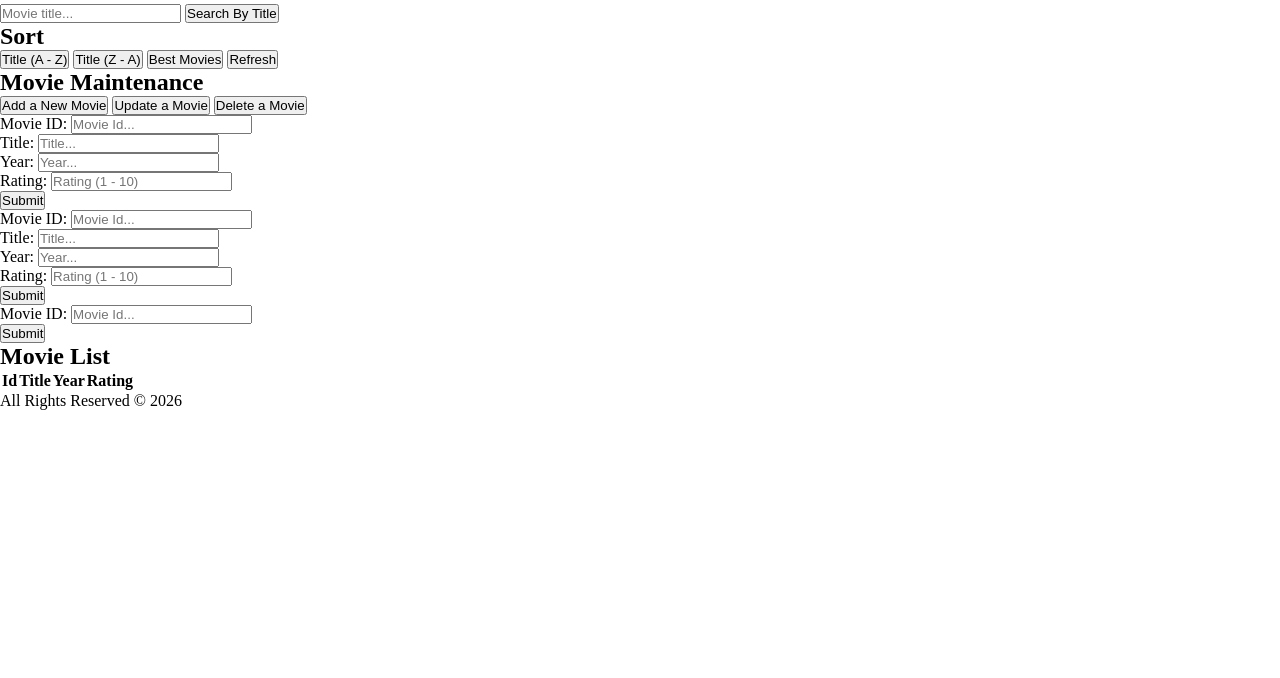
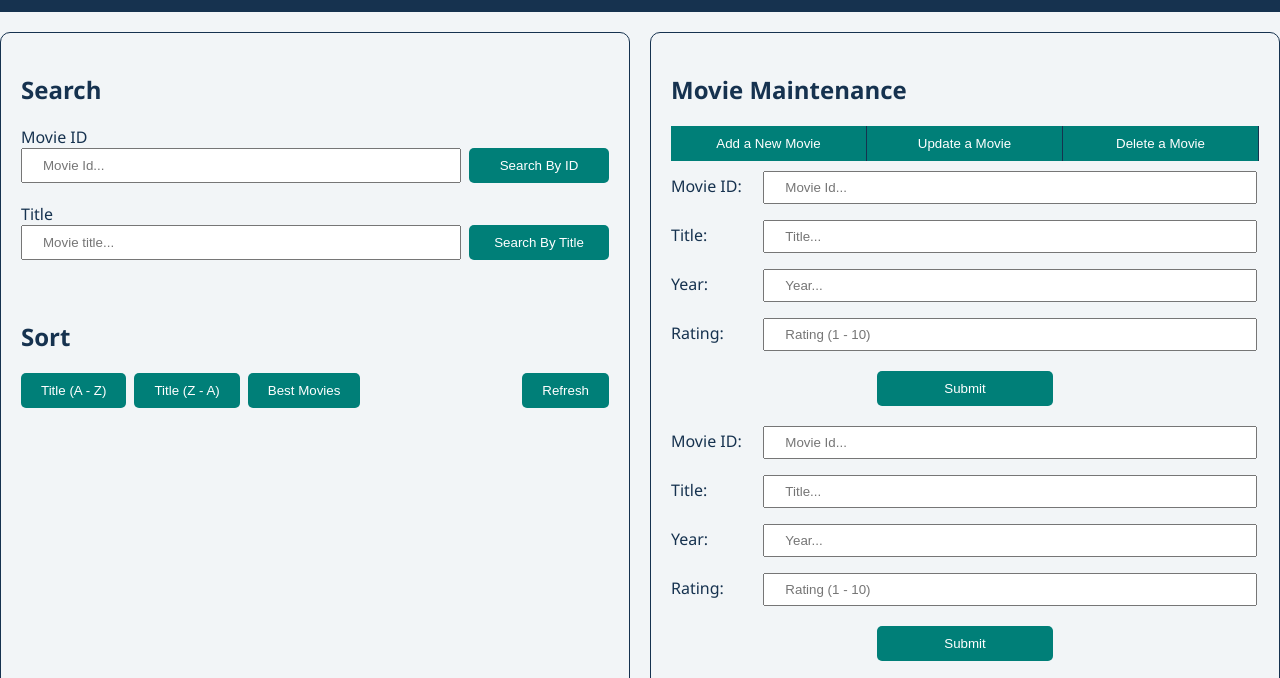
Before and after one commit to mzakl/part5, a plain HTML site: page index.html in a window 1280 px wide. Shown: the part 133-811 px from the top of the page. Drawn offline with Linux system fonts and the light colour scheme.

Commit message:
prototype styling
add prototype styling to the Movie Manger

```diff
--- a/css/style.css
+++ b/css/style.css
@@ -1,5 +1,229 @@
+:root {
+  --primary-colour: #f2f5f7;
+  --complementary-colour: #16324f;
+  --accent-colour: #007f78;
+  --active-tab-colour: #16324f;
+  --button-hover-colour: #16324f;
+  --font-colour-light: #ffffff;
+  --font-colour-dark: #000000;
+  --font-colour-light: #ffffff;
+  --backgroung-colour-light: #ffffff;
+}
+
 * {
   box-sizing: border-box;
+}
+
+body {
+  display: flex;
+  flex-direction: column;
+  min-height: 100vh;
+  font-family: 'Segoe UI', sans-serif;
   margin: 0;
-  padding: 0;
+  background-color: var(--primary-colour);
+  color: var(--complementary-colour);
 }
+
+main {
+  flex-grow: 1;
+}
+
+header {
+  background-color: var(--complementary-colour);
+  color: var(--font-colour-light);
+  padding: 30px 0;
+  margin-bottom: 20px;
+}
+
+header h1 {
+  margin-top: 0;
+  margin-bottom: 20px;
+}
+
+header p {
+  margin: 0;
+}
+
+footer {
+  background-color: var(--complementary-colour);
+  color: var(--font-colour-light);
+  padding: 20px 0;
+  margin-top: 20px;
+}
+
+footer p {
+  margin: 0;
+}
+
+h2 {
+  color: var(--complementary-colour);
+}
+
+.text-center {
+  text-align: center;
+}
+
+.container {
+  max-width: 1300px;
+  margin: 0 auto;
+  width: 100%;
+}
+
+.cpx-flex {
+  display: flex;
+  flex-direction: row;
+  justify-content: space-between;
+  gap: 20px;
+  min-height: 450px;
+}
+
+.list-manage {
+  width: 50%;
+  border: 1px solid var(--complementary-colour);
+  padding: 20px;
+  border-radius: 10px;
+  min-height: 450px;
+}
+
+.search-sort {
+  width: 50%;
+  border: 1px solid var(--complementary-colour);
+  padding: 20px;
+  border-radius: 10px;
+}
+
+table {
+  width: 100%;
+  border-collapse: collapse;
+  border: 1px solid var(--complementary-colour);
+}
+
+th {
+  background-color: var(--complementary-colour);
+  color: var(--font-colour-light);
+  padding: 10px 5px;
+}
+
+td {
+  padding: 10px 5px;
+}
+
+/* Centre all headers and data cells */
+
+th,
+td {
+  text-align: center;
+  border-bottom: 1px solid;
+}
+
+/* Left-align the Title column */
+th:nth-child(2),
+td:nth-child(2) {
+  text-align: left;
+}
+
+button {
+  display: inline-block;
+  background-color: var(--accent-colour);
+  color: var(--font-colour-light);
+  border: none;
+  padding: 10px 20px;
+  border-radius: 5px;
+  cursor: pointer;
+}
+
+button:hover {
+  background-color: var(--button-hover-colour);
+}
+
+.tx {
+  display: flex;
+  flex-direction: row;
+}
+
+.tablinks {
+  border-right: 1px solid var(--complementary-colour);
+}
+
+.tab button {
+  flex: 1;
+  border-radius: 0;
+}
+
+input {
+  padding: 7px 20px;
+}
+
+.tabcontent {
+  padding: 10px 0;
+}
+
+.tabcontent label {
+  display: inline-block;
+  width: 15%;
+}
+
+.tabcontent input {
+  display: inline-block;
+  width: 84%;
+}
+
+.tabcontent button {
+  width: 30%;
+  display: block;
+  margin: 0 auto;
+}
+
+.mb-3 {
+  margin-bottom: 1rem;
+  /* 1rem = 16px (rem - based on the body tag font size. */
+}
+
+.msgBox {
+  margin-top: 10px;
+  padding: 10px;
+  text-align: center;
+  font-size: 16px;
+  display: none;
+}
+
+.tab button.active {
+  background-color: var(--active-tab-colour);
+}
+
+.sort-actions {
+  display: flex;
+  align-items: center;
+  gap: 8px;
+}
+
+.refresh-button {
+  margin-left: auto;
+}
+
+.movie-fields {
+  min-height: 200px;
+}
+
+.search-row {
+  display: flex;
+  gap: 8px;
+  margin-bottom: 20px;
+}
+
+.search-row input {
+  flex: 1;
+  min-width: 0;
+}
+
+.search-row button {
+  flex: 0 0 140px;
+}
+
+tbody tr:nth-child(even) {
+  background-color: var(--backgroung-colour-light);
+}
+
+#sort {
+  margin-top: 60px;
+}
```
